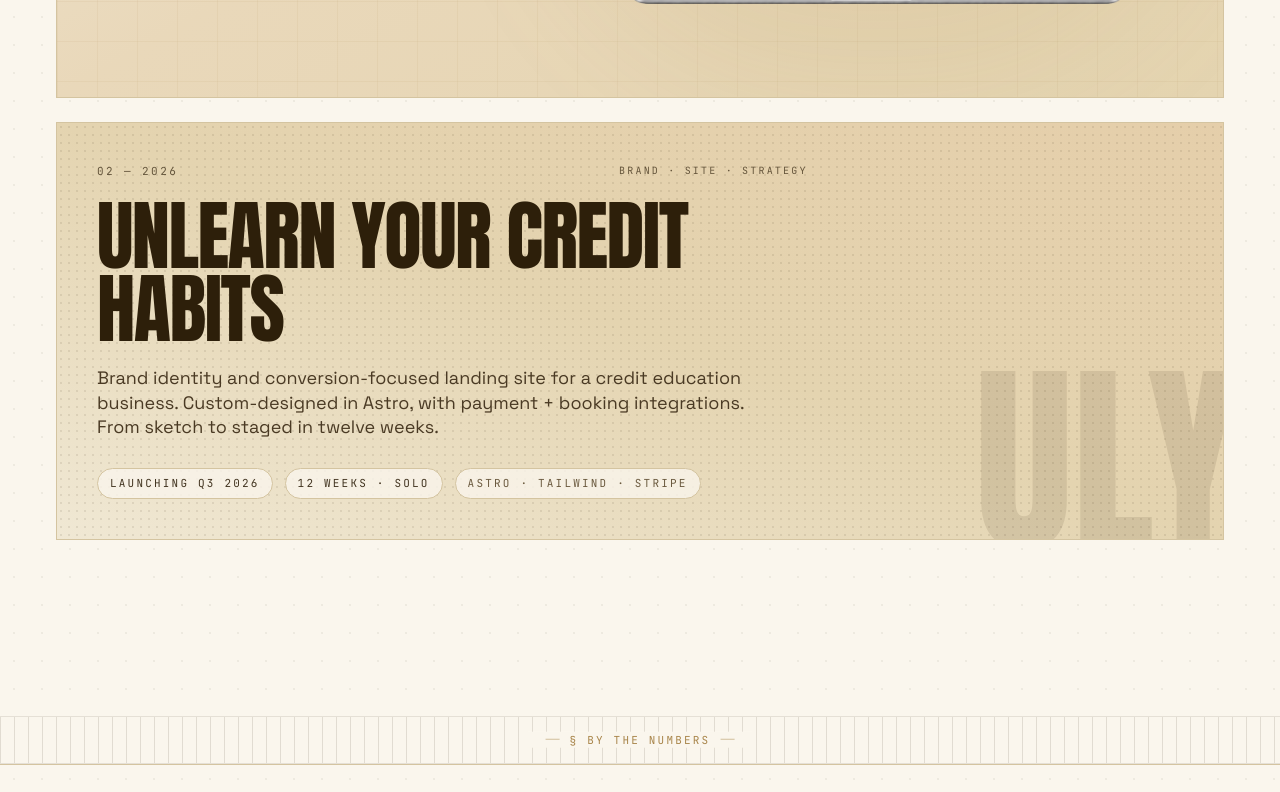
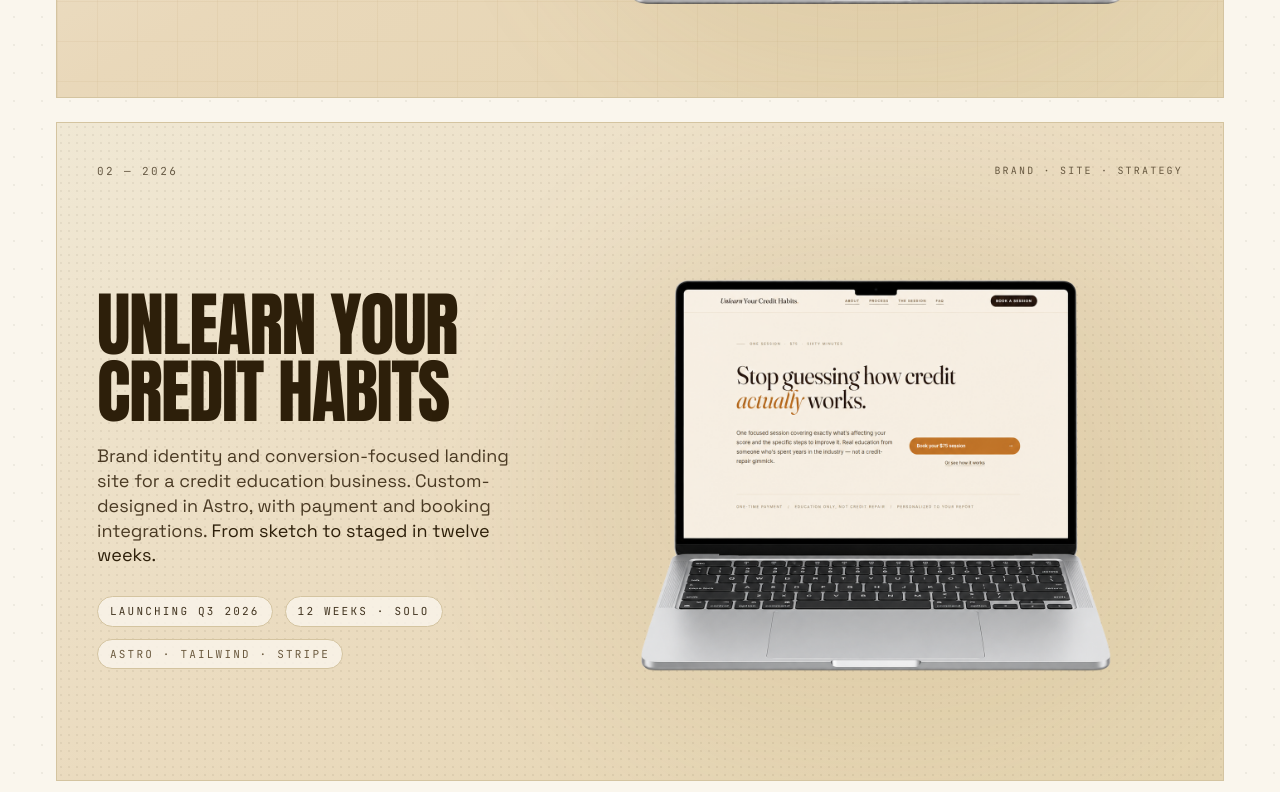
Before and after one commit to Porksteiner/mike-gomez, an Astro site: page / in a window 1280 px wide. Shown: the part 3968-4760 px from the top of the page. Built offline with nearby package versions, Linux system fonts and the light colour scheme; Astro itself is replaced by a stand-in of ours.

Commit message:
Unlearn card: actually wire in the laptop mockup (prev commit was empty)

```diff
--- a/src/components/Work.astro
+++ b/src/components/Work.astro
@@ -123,17 +123,14 @@
       <article
         class="reveal reveal-delay-1 lg:col-span-12 group relative overflow-hidden border border-iron hover:border-gold/60 transition bg-coal"
       >
-        <div class="absolute inset-0 bg-gradient-to-tr from-coal via-graphite to-honey/40"></div>
+        <div class="absolute inset-0 bg-gradient-to-br from-coal via-honey/20 to-graphite"></div>
         <div
           class="absolute inset-0 opacity-50"
-          style="background-image: radial-gradient(rgba(45,31,10,0.18) 1px, transparent 1px); background-size: 8px 8px;"
+          style="background-image: radial-gradient(rgba(45,31,10,0.12) 1px, transparent 1px); background-size: 8px 8px;"
         ></div>
-        <span class="absolute -bottom-6 -right-4 font-display text-[clamp(120px,16vw,260px)] uppercase leading-none text-bone/10 select-none">
-          ULY
-        </span>
 
-        <div class="relative grid grid-cols-1 md:grid-cols-12 gap-6 sm:gap-10 p-6 sm:p-10 min-h-[300px] items-center">
-          <div class="md:col-span-8 flex flex-col gap-5">
+        <div class="relative flex flex-col gap-8 sm:gap-10 p-6 sm:p-10">
+          {/* Top meta row */}
           <div class="flex items-start justify-between gap-4">
             <span class="font-mono text-[11px] tracking-[0.22em] text-bone/70 uppercase">
               02 — 2026
@@ -143,16 +140,20 @@
             </span>
           </div>
 
+          {/* Main split: text on left, laptop mockup on right */}
+          <div class="grid grid-cols-1 md:grid-cols-12 gap-8 sm:gap-12 items-center">
+            <div class="md:col-span-5 flex flex-col gap-5 order-2 md:order-1">
               <h3
-              class="font-display uppercase text-[clamp(40px,6vw,84px)] leading-[0.95] tracking-[-0.02em] group-hover:text-gold transition-colors"
+                class="font-display uppercase text-[clamp(40px,5.5vw,72px)] leading-[0.95] tracking-[-0.02em] group-hover:text-gold transition-colors"
               >
                 Unlearn Your Credit Habits
               </h3>
 
-            <p class="text-paper text-lg leading-snug max-w-2xl">
-              Brand identity and conversion-focused landing site for a credit
-              education business. Custom-designed in Astro, with payment +
-              booking integrations. From sketch to staged in twelve weeks.
+              <p class="text-paper text-lg leading-snug max-w-md">
+                Brand identity and conversion-focused landing site for a
+                credit education business. Custom-designed in Astro, with
+                payment and booking integrations.
+                <span class="text-bone">From sketch to staged in twelve weeks.</span>
               </p>
 
               {/* Metric pills */}
@@ -168,6 +169,22 @@
                 </span>
               </div>
             </div>
+
+            {/* Right column: laptop mockup */}
+            <div class="md:col-span-7 order-1 md:order-2">
+              <div class="relative">
+                <div class="absolute inset-0 -m-6 bg-gold/10 blur-3xl rounded-full"></div>
+                <img
+                  src="/projects/unlearn-marketing.png"
+                  alt="Unlearn Your Credit Habits — marketing site shown on a MacBook"
+                  width="900"
+                  height="900"
+                  loading="lazy"
+                  class="relative w-full h-auto max-w-[520px] mx-auto transition-transform duration-700 group-hover:scale-[1.02]"
+                />
+              </div>
+            </div>
+          </div>
         </div>
       </article>
     </div>
```
Lines whose indentation alone changed are shown as unchanged.
